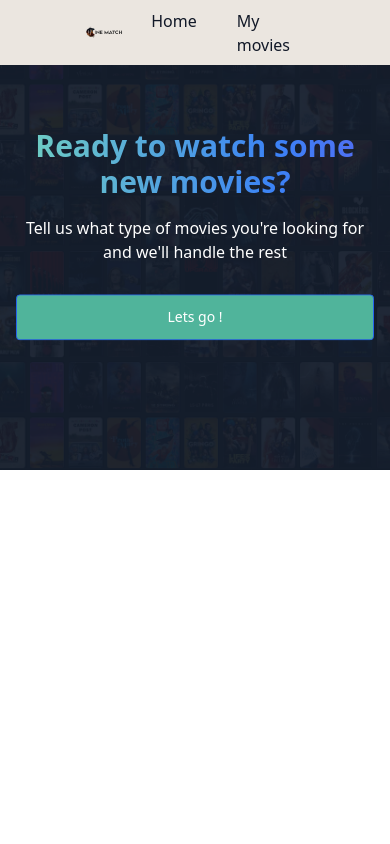
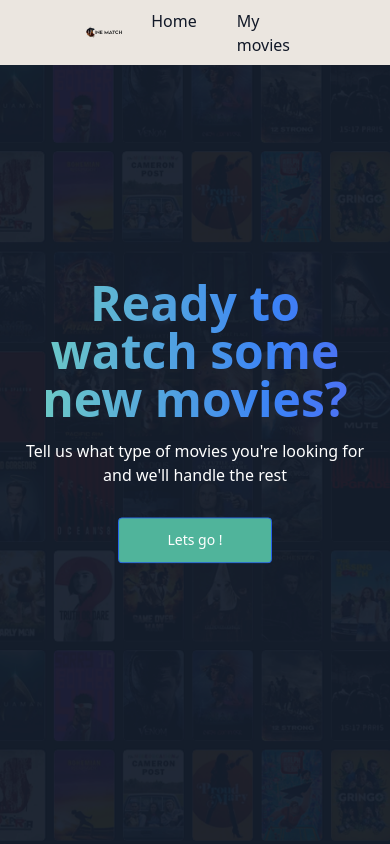
Before and after one commit to wagnerona/cine-match-app, a React (Create React App) app: page / in a window 390 px wide. Built offline with nearby package versions, Linux system fonts and the light colour scheme.

Commit message:
@media for home

```diff
--- a/src/pages/home.js
+++ b/src/pages/home.js
@@ -7,10 +7,10 @@ const Home = () => {
   return (
 
 
-    <section name="home" className="bg-movies bg-no-repeat bg-cover text-white">
-      <div className="mx-auto max-w-screen-xl px-4 py-32 lg:flex lg:h-screen lg:items-center">
+    <section name="home" className="bg-movies h-screen bg-no-repeat bg-cover text-white">
+      <div className="mx-auto max-w-screen-xl px-4 py-32 flex h-screen items-center">
         <div className="mx-auto max-w-3xl text-center">
-          <h1 className="animate-text bg-gradient-to-r from-green-300 via-blue-500 to-purple-600 bg-clip-text text-3xl font-extrabold text-transparent sm:text-7xl">
+          <h1 className="animate-text bg-gradient-to-r from-green-300 via-blue-500 to-purple-600 bg-clip-text text-5xl font-extrabold text-transparent sm:text-7xl">
             Ready to watch some new movies?
           </h1>
           <p className="mx-auto mt-4 max-w-xl font sm:text-xl sm:leading-relaxed">
@@ -18,7 +18,7 @@ const Home = () => {
           </p>
           <div className="mt-8 flex flex-wrap justify-center gap-4">
             <Link
-              className="animate-bounce block w-full rounded border border-blue-600 bg-[#50b49b] px-12 py-3 text-sm font-medium text-white hover:bg-transparent hover:text-white focus:outline-none focus:ring active:text-opacity-75 sm:w-auto"
+              className="animate-bounce block w-auto rounded border border-blue-600 bg-[#50b49b] px-12 py-3 text-sm font-medium text-white hover:bg-transparent hover:text-white focus:outline-none focus:ring active:text-opacity-75"
               to="/form"
             >
               Lets go !
```
